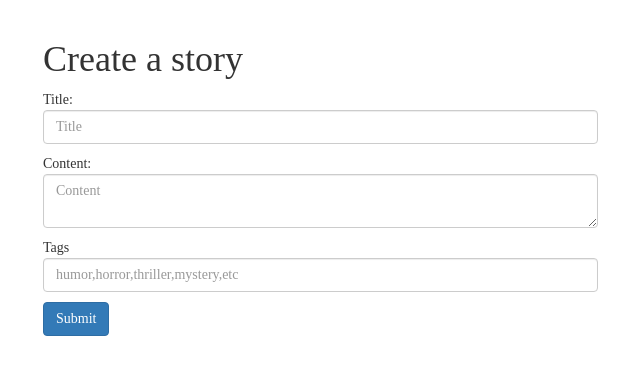
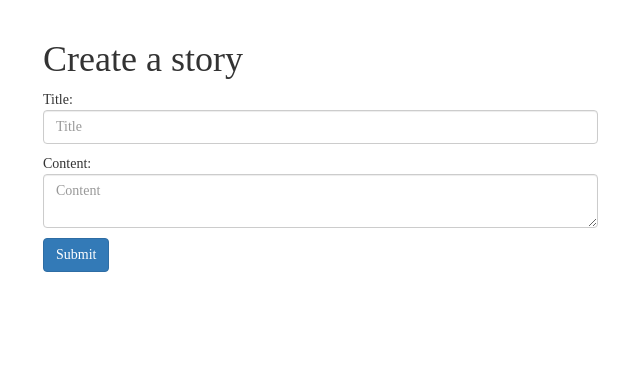
Before and after one commit to JiaqiGao/CJ3, a Flask app: page /create in a window 1280 px wide. Shown: the part 52-427 px from the top of the page, without its empty margins (27-667 px from the left). Run offline with Flask 2, Linux system fonts and the light colour scheme; the visitor is signed in with stand-in values (Sample User, id 1); some libraries are stand-ins or nearby versions; some web fonts are replaced.

Commit message:
Remove tags column

```diff
--- a/app.py
+++ b/app.py
@@ -118,18 +118,17 @@ def create():
         # User has submitted a request to create a story
         username = session["username"]
 
-        required_keys = ["title", "content", "tags"]
+        required_keys = ["title", "content"]
         if not validate_form(request.form, required_keys):
             return render_template("create.html", message="Malformed request.", category="danger")
 
         title = request.form["title"]
         content = request.form["content"]
-        tags = request.form["tags"]
 
         if len(content) > 150:
             return render_template("create.html", message="Content should be less than or equal to 150 characters.", category="danger")
 
-        story.create_story(username, title, content, tags)
+        story.create_story(username, title, content)
         return render_template("create.html", message="Story created!", category="success")
     return render_template("create.html")
 
--- a/db_builder.py
+++ b/db_builder.py
@@ -7,7 +7,7 @@ def create_tables():
     c = db.cursor()
 
     c.execute("CREATE TABLE IF NOT EXISTS users (id INTEGER PRIMARY KEY, username TEXT, password TEXT, dob INTEGER, name TEXT, aboutme TEXT)")
-    c.execute("CREATE TABLE IF NOT EXISTS stories (storyid INTEGER PRIMARY KEY, title TEXT, tags TEXT)")
+    c.execute("CREATE TABLE IF NOT EXISTS stories (storyid INTEGER PRIMARY KEY, title TEXT)")
     c.execute("CREATE TABLE IF NOT EXISTS updates (id INTEGER PRIMARY KEY, storyid INTEGER, userid INTEGER, timestamp INTEGER, content TEXT)")
 
     db.commit()
--- a/story.py
+++ b/story.py
@@ -5,14 +5,14 @@ import user
 
 DATABASE = "data.db"
 
-def create_story(username, title, content, tags):
+def create_story(username, title, content):
     uid = user.get_user(username=username)[0]
 
     db = sqlite3.connect(DATABASE)
     c = db.cursor()
 
-    query = "INSERT INTO stories VALUES (NULL, ?, ?)"
-    c.execute(query, (title, tags,))
+    query = "INSERT INTO stories VALUES (NULL, ?)"
+    c.execute(query, (title,))
 
     # Fetch primary key of newly inserted row
     storyid = c.lastrowid
--- a/templates/create.html
+++ b/templates/create.html
@@ -16,11 +16,6 @@
             <p>Content: <textarea class="form-control" name="content" maxlength="140" placeholder="Content" required></textarea></p>
         </div>
     </div>
-<div class="row">
-        <div class="col-md-6">
-        <p>Tags <input type="text" class="form-control" name="tags" placeholder="humor,horror,thriller,mystery,etc"></p>
-        </div>
-    </div>
     <div class="row">
         <div class="col-md-6">
             <input type="submit" class="btn btn-primary">
```
